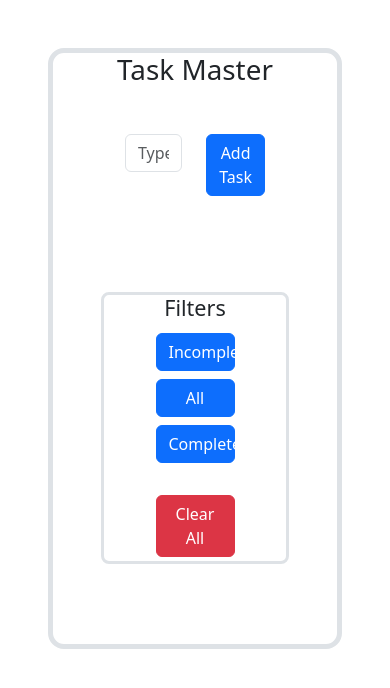
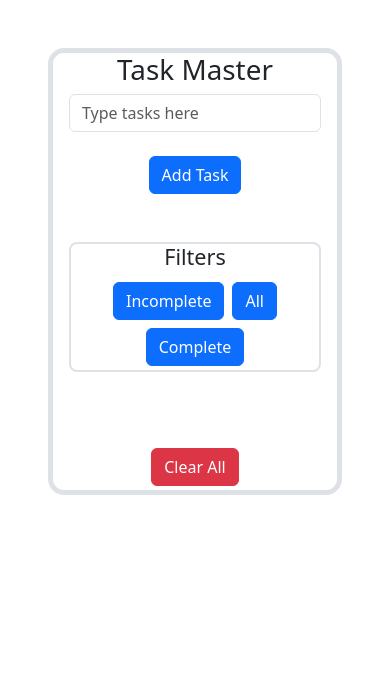
Before and after one commit to aaron-webdev/todo-repo, a React (Vite) app in the folder to-do-app/: page /#/ in a window 390 px wide. Shown: the top 688 px of the page. Built offline with nearby package versions, Linux system fonts and the light colour scheme.

Commit message:
finalized styles to be more responsive.

```diff
--- a/to-do-app/src/components/TaskManager.jsx
+++ b/to-do-app/src/components/TaskManager.jsx
@@ -61,8 +61,7 @@ export default function TaskManager()
         <Container className='text-center border border-5 rounded-4 m-5'>
             <h1>Task Master</h1>
             <div id='interactiveSection'>
-                <Row className='d-flex text-center m-5'>
-                    <Col className='mx-auto'>
+                <div className='m-1'>
                     <Form>
                         <Form.Control
                             type='text'
@@ -75,25 +74,17 @@ export default function TaskManager()
                             id='userInputFieldId'
                         />
                     </Form>
-                    </Col>
-                    <Col>
-                        <Button onClick={addNewTask}>Add Task</Button>
-                    </Col>
-                </Row>
-
-                <Row>
-                    <Col id='filters' className='d-flex flex-column border border-3 rounded-3 m-5'>
+                    <br/>
+                    <Button className='mx-auto' onClick={addNewTask}>Add Task</Button>
+                </div>
+                <div id='filters' className='border border-2 rounded-3 my-5 mx-1'>
                     <h4>Filters</h4>
-
-                        <Button className='my-1 mx-auto w-50 'onClick={() => setFilter("incomplete")}>Incomplete</Button>
-                        <Button className='my-1 mx-auto w-50'onClick={() => setFilter("all")}>All</Button>
-                        <Button className='my-1 mx-auto w-50'onClick={() => setFilter("completed")}>Complete</Button>
-                        <br/>
-                        <Button className='my-1 mx-auto w-50'variant='danger' onClick={clearAll}>Clear All</Button>
-                    </Col>
-
-                    <Col>
-                        <ListGroup className='m-3'>
+                    <Button className='m-1' onClick={() => setFilter("incomplete")}>Incomplete</Button>
+                    <Button className='m-1' onClick={() => setFilter("all")}>All</Button>
+                    <Button className='m-1' onClick={() => setFilter("completed")}>Complete</Button>
+                </div>
+                <div>
+                    <ListGroup>
                         {filteredTasks.map((task, index) => (
                             <ListGroup.Item key={task.id}>
                                 <input
@@ -109,16 +100,12 @@ export default function TaskManager()
                             </ListGroup.Item>
                         ))}
                     </ListGroup>
-                    </Col>
-                </Row>
-
+                    <br/>
+                    <Button className='my-1 mx-auto'variant='danger' onClick={clearAll}>Clear All</Button>
+                </div>
             </div>
         </Container>
     </>
 
     )
 }
-
-/*
-style={{border-style: solid; border-width: 5px; border-radius: 5px}}
-*/
```
Also changed, not shown: 2 other files (tests, documents, lock files or other folders). Lines whose indentation alone changed are shown as unchanged.
